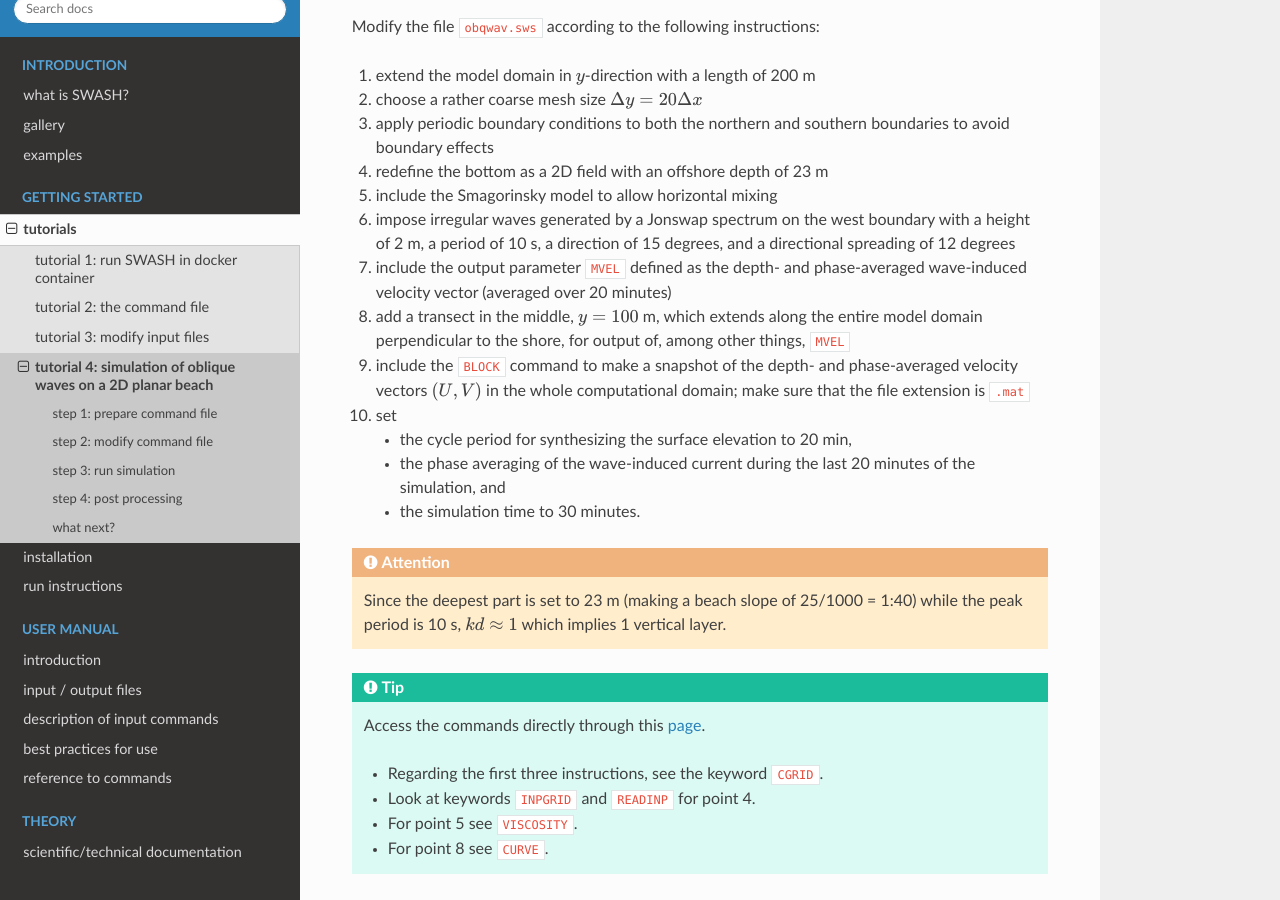
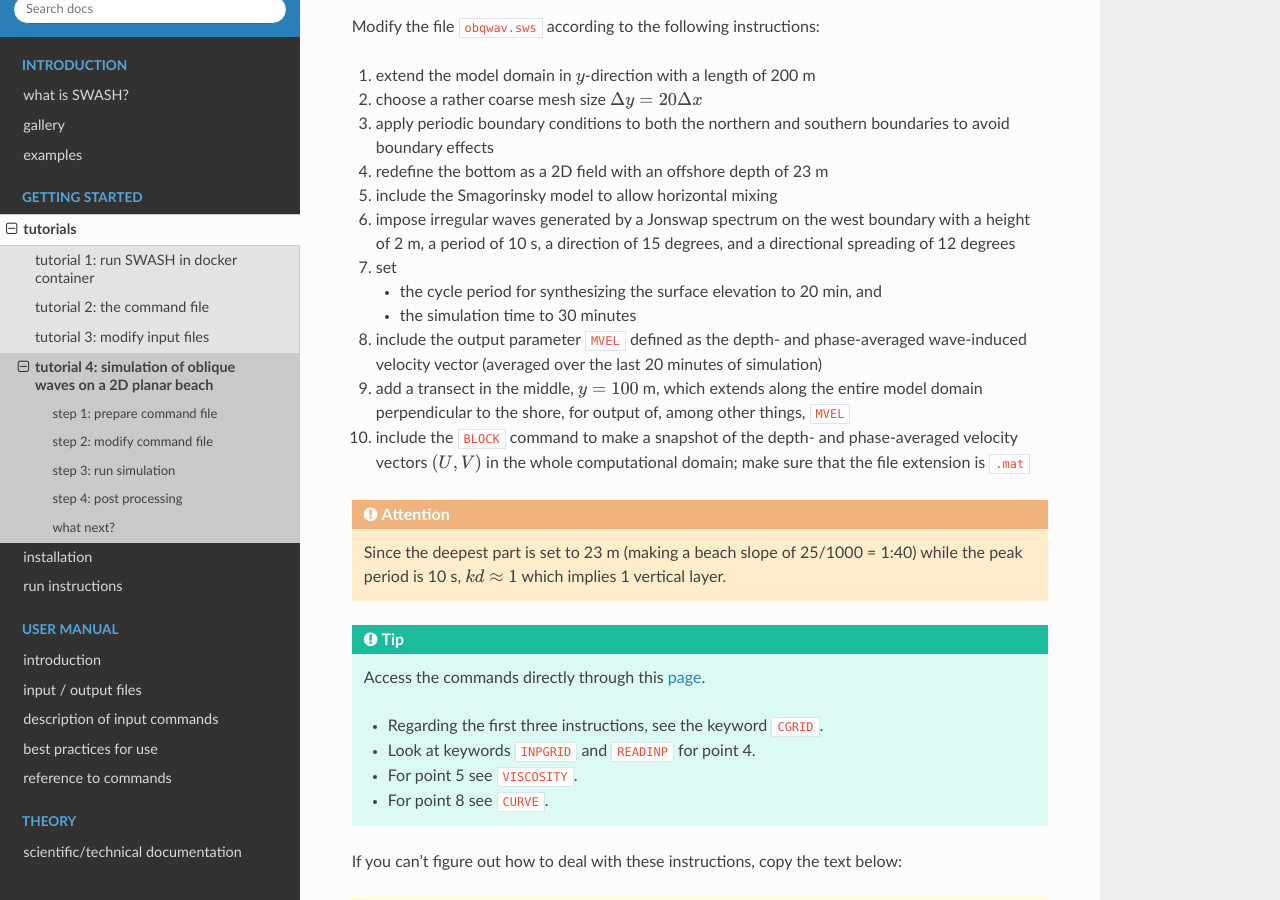
Before and after one commit to delftwaves/swash-docs, a Sphinx documentation site: the page built from docs/getting_started/tuto4/index.rst, in a window 1280 px wide and 900 px high, scrolled down 883 px. Built offline with Sphinx 7.4.7 and the Read the Docs theme 3.1.0, drawn with Linux system fonts in a browser that asks for light colours.

Commit message:
update documentation

```diff
--- a/docs/getting_started/tuto4/index.rst
+++ b/docs/getting_started/tuto4/index.rst
@@ -38,15 +38,14 @@
 #. redefine the bottom as a 2D field with an offshore depth of 23 m
 #. include the Smagorinsky model to allow horizontal mixing
 #. impose irregular waves generated by a Jonswap spectrum on the west boundary with a height of 2 m, a period of 10 s, a direction of 15 degrees, and a directional spreading of 12 degrees
-#. include the output parameter ``MVEL`` defined as the depth- and phase-averaged wave-induced velocity vector (averaged over 20 minutes)
+#. set
+
+   - the cycle period for synthesizing the surface elevation to 20 min, and
+   - the simulation time to 30 minutes
+#. include the output parameter ``MVEL`` defined as the depth- and phase-averaged wave-induced velocity vector (averaged over the last 20 minutes of simulation)
 #. add a transect in the middle, :math:`y = 100` m, which extends along the entire model domain perpendicular to the shore, for output of, among other things, ``MVEL``
 #. include the ``BLOCK`` command to make a snapshot of the depth- and phase-averaged velocity vectors :math:`(U,V)` in the whole computational domain;
    make sure that the file extension is ``.mat``
-#. set
-
-   - the cycle period for synthesizing the surface elevation to 20 min,
-   - the phase averaging of the wave-induced current during the last 20 minutes of the simulation, and
-   - the simulation time to 30 minutes.
 
 .. attention::
 
```
